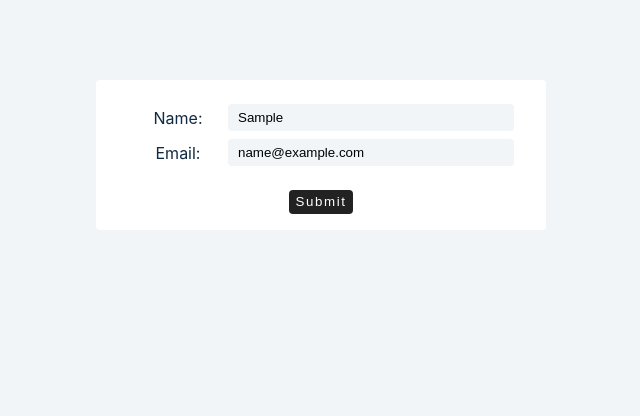
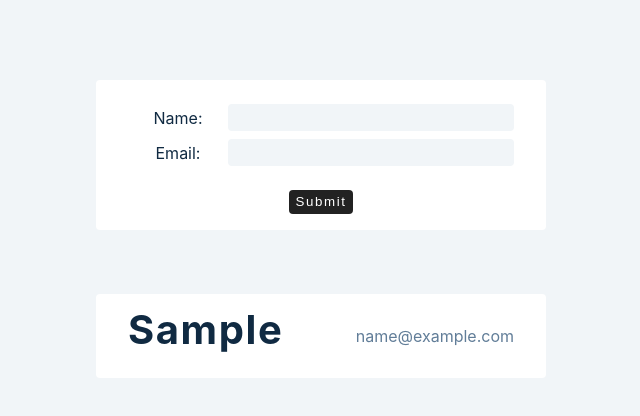
Before and after one commit to ismaelBZ/react-tutorial-2020-john-smilga, a React (Create React App) app: page / in a window 1280 px wide. Both pictures are taken after typing "Sample", "name@example.com" into the empty fields and a click on the button "Submit". Shown: the top 416 px of the page, without its empty margins (319-959 px from the left). Built offline with nearby package versions, Linux system fonts and the light colour scheme.

Commit message:
form 1-controlled-inputs done

```diff
--- a/src/tutorials/forms/1-controlled-inputs.jsx
+++ b/src/tutorials/forms/1-controlled-inputs.jsx
@@ -3,13 +3,26 @@ import { useState } from "react";
 const ControlledInputs = () => {
   const [firstName, setFirstName] = useState("");
   const [email, setEmail] = useState("");
+  const [people, setPeople] = useState([])
 
   const handleSubmit = (e) => {
     e.preventDefault();
-    console.log("Form Submited!");
+    if (firstName && email) {
+      // const person = {firstName, email} //The same as above
+      const person = {firstName: firstName, email: email, id: new Date().getTime().toString()}
+      const newPeople = [...people, person]
+      setPeople(newPeople);
+      setFirstName('');
+      setEmail('');
+      console.log(person);
+      console.log('Submited Successfuly');
+    } else {
+      console.log('Form has empty values');
+    }
   };
 
   return (
+    <>
       <form className="form" onSubmit={handleSubmit}>
         <div className="form-control">
           <label htmlFor="firstName">Name: </label>
@@ -23,7 +36,16 @@ const ControlledInputs = () => {
           Submit
         </button>
       </form>
+      {people.map( ({id, firstName, email}) => {
+        return (
+            <li key={id} className='item'>
+              <h2>{firstName}</h2>
+              <p>{email}</p>
+            </li>
         );
-};
+      })}
+    </>
+  );
+}
 
 export default ControlledInputs;
```
Lines whose indentation alone changed are shown as unchanged.
